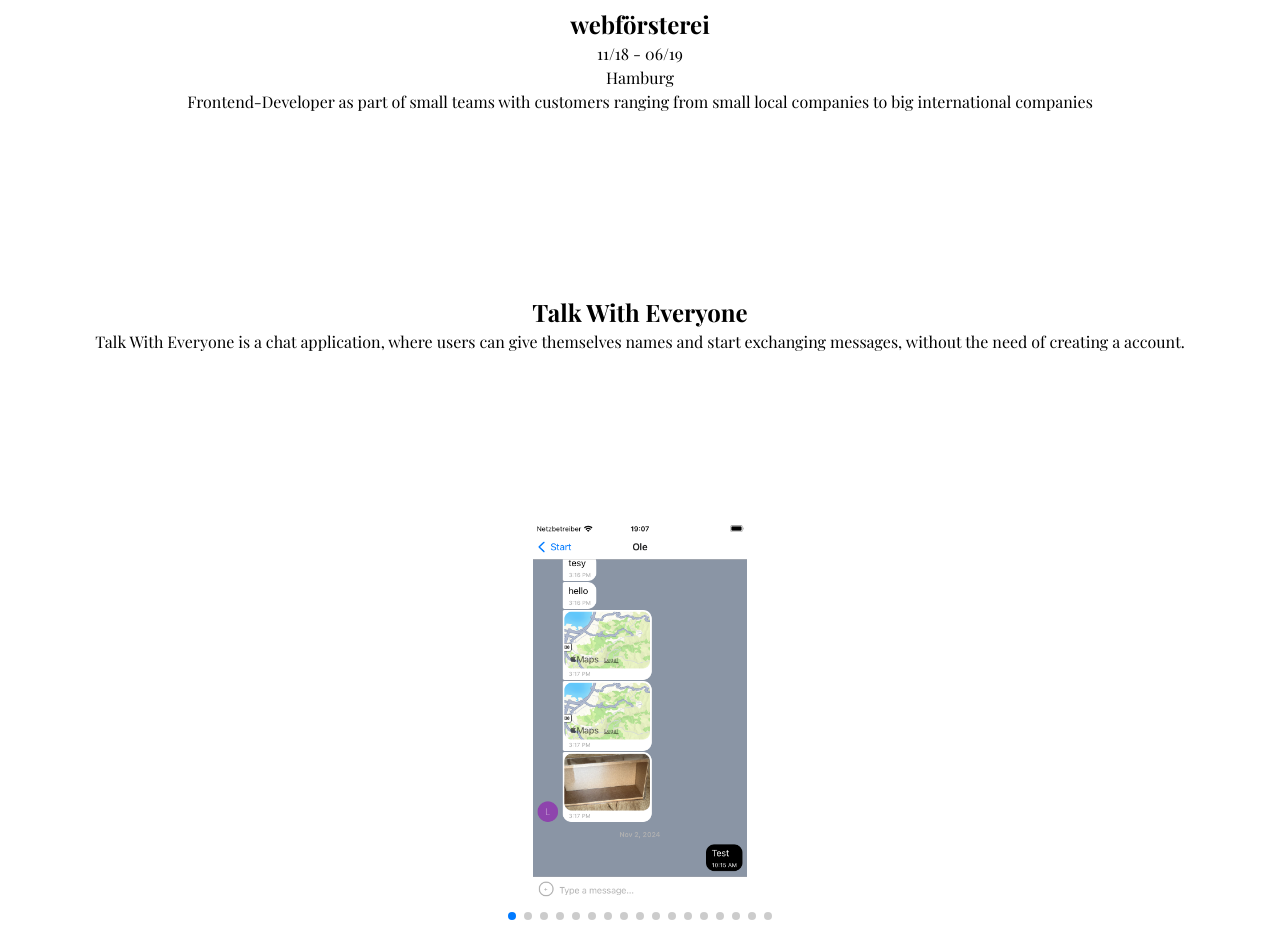
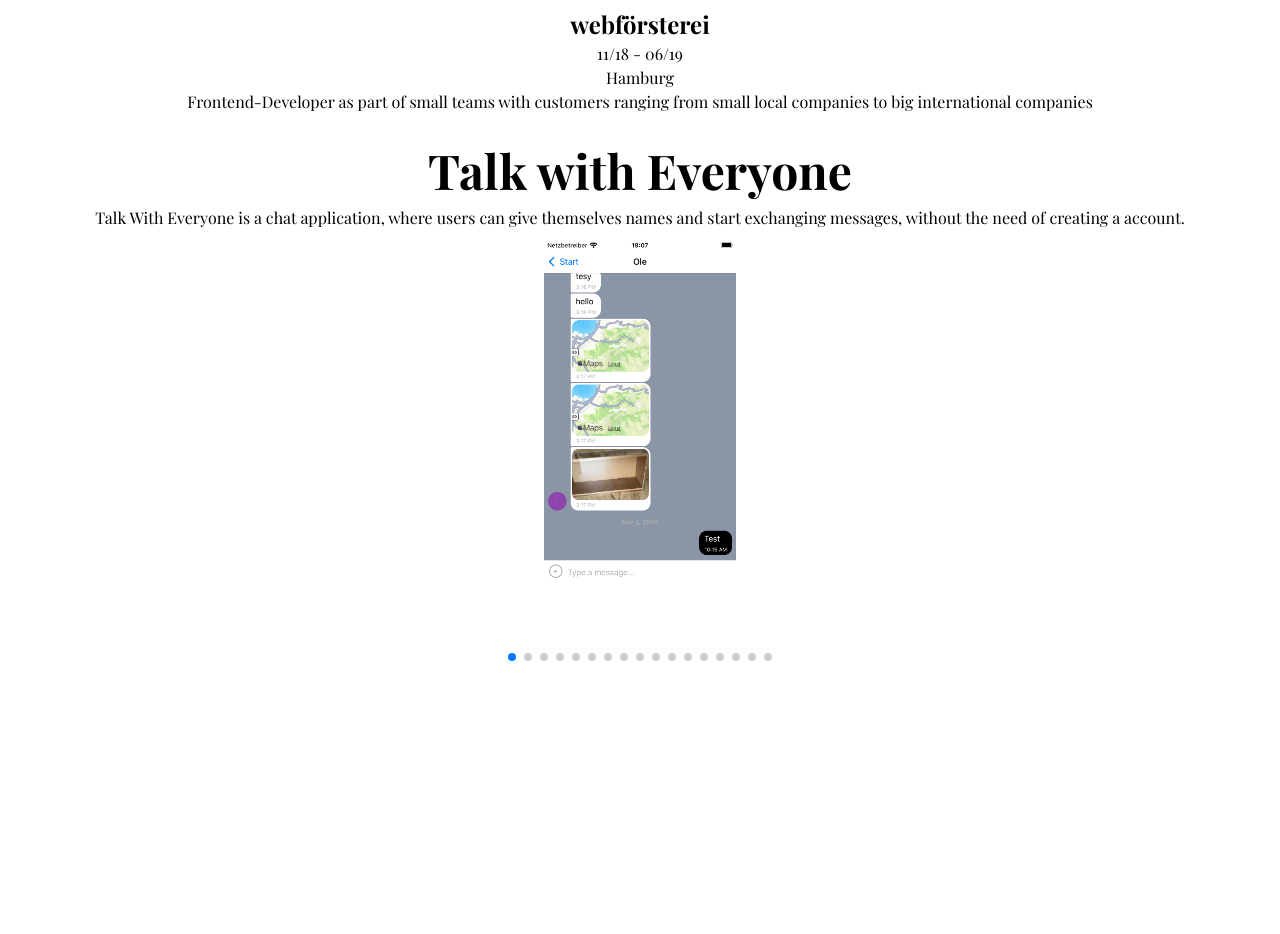
Before and after one commit to freshmozart1/portfolio, a React (Create React App) app: page / in a window 1280 px wide. Shown: the part 2760-3694 px from the top of the page. After the commit the page ends 3435 px from the top, so only its background shows below. Built offline with nearby package versions, Linux system fonts and the light colour scheme.

Commit message:
Moved heading from first slide to above the slider. Added opacity.

```diff
--- a/src/components/Twe/twe.scss
+++ b/src/components/Twe/twe.scss
@@ -7,8 +7,7 @@ section.slide {
 
     >div.imageSlideText,
     >img {
-        min-height: calc(50svh - 21px);
-        max-height: calc(50svh - 21px);
+        max-height: calc(50svh - 21px - 2.25rem);
         width: calc(100svw - 40px);
         object-fit: contain;
         display: inline-flex;
@@ -26,8 +25,7 @@ section.slide {
         flex-direction: column;
         justify-content: center;
         width: calc(100svw - 40px);
-        min-height: calc(100svh - 32px);
-        max-height: calc(100svh - 32px);
+        max-height: calc(100svh - 32px - 4.5rem);
 
         >p {
             margin: 0;
--- a/src/components/Twe/twe.tsx
+++ b/src/components/Twe/twe.tsx
@@ -22,16 +22,18 @@ import tweTest from '../../assets/twe/twe_test_message.png';
 export default function Twe() {
     return (
         <>
+            <h1>Talk with Everyone</h1>
             <Swiper
                 effect={'creative'}
                 grabCursor={true}
                 creativeEffect={{
                     prev: {
-                        shadow: true,
                         translate: [0, 0, -1000],
+                        opacity: 0
                     },
                     next: {
                         translate: ['100%', 0, 0],
+                        opacity: 1
                     },
                 }}
                 pagination={{ clickable: true }}
@@ -41,7 +43,6 @@ export default function Twe() {
                 <SwiperSlide>
                     <section className="slide">
                         <div className="imageSlideText">
-                            <h2>Talk With Everyone</h2>
                             <p>
                                 Talk With Everyone is a chat application, where users can give themselves names and start exchanging messages, without the need of creating a account.
                             </p>
```
